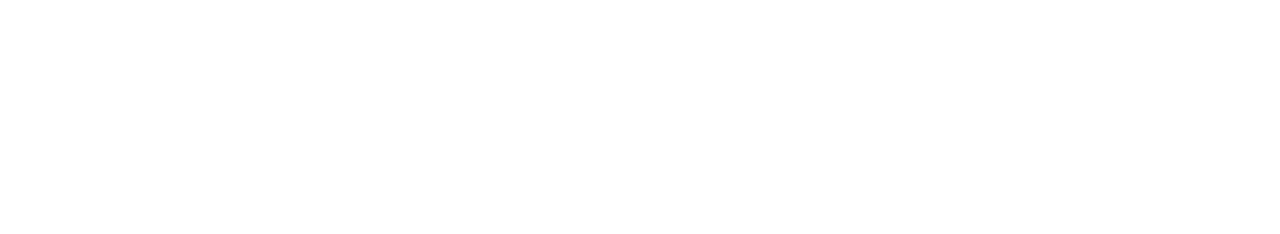
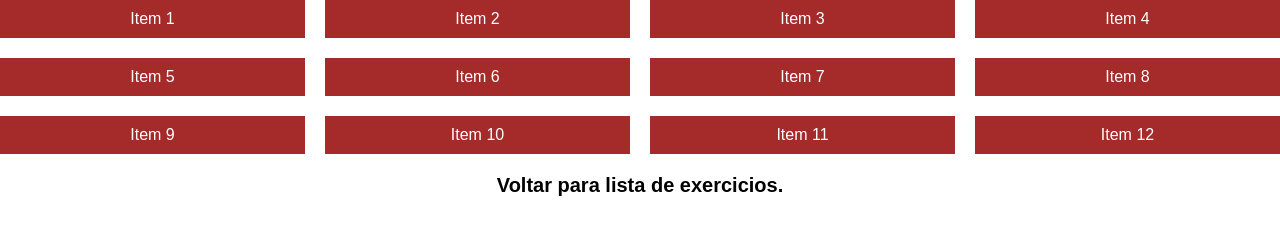
Before and after one commit to mickeiasdev/mobile-first-ui-com-react, a plain HTML site: page DR1_TP1/14.html in a window 1280 px wide. Drawn offline with Linux system fonts and the light colour scheme.

Commit message:
Update 13.html and add 14.html and 15.html with new layouts and styling for exercises 13, 14, and 15, enhancing structure and visual presentation.

```diff
--- a/DR1_TP1/14.html
+++ b/DR1_TP1/14.html
@@ -0,0 +1,63 @@
+<!DOCTYPE html>
+<html lang="en">
+  <head>
+    <meta charset="UTF-8" />
+    <meta name="viewport" content="width=device-width, initial-scale=1.0" />
+    <title>Exercicio 11</title>
+    <style>
+      * {
+        margin: 0;
+        padding: 0;
+        box-sizing: border-box;
+        font-family: Arial, sans-serif;
+      }
+      footer {
+        display: flex;
+      }
+      a {
+        text-decoration: none;
+        color: black;
+        font-size: 20px;
+        font-weight: 700;
+        margin: 20px auto;
+      }
+      main {
+        display: grid;
+        grid-template-columns: repeat(4, 1fr);
+        grid-template-rows: repeat(3, 1fr);
+        gap: 20px;
+        list-style: none;
+        color: white;
+      }
+      main p {
+        background-color: brown;
+        display: flex;
+        align-items: center;
+        justify-content: center;
+        padding: 10px;
+      }
+    </style>
+  </head>
+  <!--
+    Exercício 14: Crie um layout de grade (grid) com quatro colunas e três linhas. Preencha cada célula da grade com um item.
+  -->
+  <body>
+    <main>
+      <p>Item 1</p>
+      <p>Item 2</p>
+      <p>Item 3</p>
+      <p>Item 4</p>
+      <p>Item 5</p>
+      <p>Item 6</p>
+      <p>Item 7</p>
+      <p>Item 8</p>
+      <p>Item 9</p>
+      <p>Item 10</p>
+      <p>Item 11</p>
+      <p>Item 12</p>
+    </main>
+    <footer>
+      <a href="index.html">Voltar para lista de exercicios.</a>
+    </footer>
+  </body>
+</html>
```
Also changed, not shown: DR1_TP1/13.html (+3 -3 lines), DR1_TP1/15.html (+59 -0 lines), DR1_TP1/16.html (+59 -0 lines).
